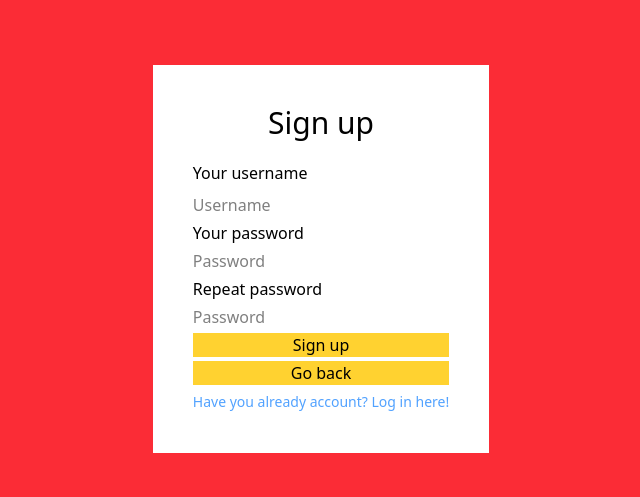
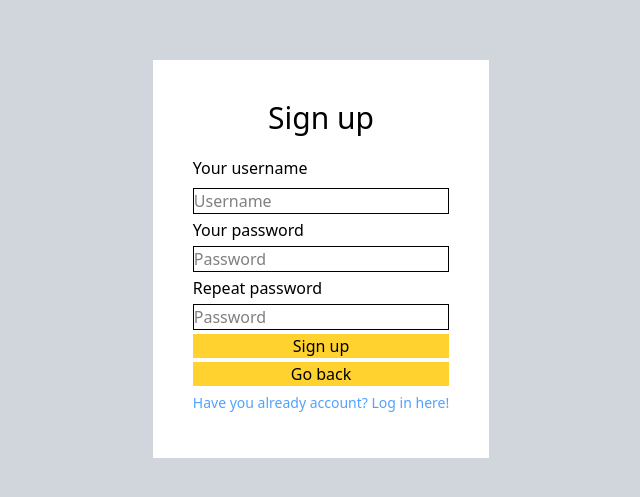
Before and after one commit to mSajewiczz/Zlotowka, a React (Vite) app in the folder frontend/: page /signUp in a window 1280 px wide. Shown: the part 141-638 px from the top of the page, without its empty margins (319-959 px from the left). Built offline with nearby package versions, Linux system fonts and the light colour scheme.

Commit message:
Created functions for handling forms

```diff
--- a/frontend/src/routes/logIn.tsx
+++ b/frontend/src/routes/logIn.tsx
@@ -12,6 +12,7 @@ function RouteComponent() {
   const [userData, setUserData] = useState({userName: "", userPassword: ""});
 
 
+
 	return createPortal(
 		<div className="absolute bg-red-500 w-screen h-screen z-10 top-0 flex flex-col justify-center items-center">
 			<div className="flex flex-col bg-white p-10 gap-5 items-center">
@@ -20,17 +21,22 @@ function RouteComponent() {
 				<form action="" className="flex flex-col gap-1">
 					<label htmlFor="" className="flex flex-col gap-2">
 						<p>Your username</p>
-						<input type="text" placeholder="Username" value={userData.userName} onChange={(e) => {
+						<input className="border" type="text" placeholder="Username" value={userData.userName} onChange={(e) => {
               setUserData({...userData, userName: e.target.value}), console.log(userData.userName)
             }}/>
 					</label>
 					<label htmlFor="" className="flex flex-col gap-1">
 						<p>Your password</p>
-						<input type="password" placeholder="Password" value={userData.userPassword} onChange={(e) => {
+						<input className="border" type="password" placeholder="Password" value={userData.userPassword} onChange={(e) => {
               setUserData({...userData, userPassword: e.target.value}), console.log(userData.userPassword)
             }}/>
 					</label>
-					<button className="bg-amber-300 cursor-pointer">Log in</button>
+					<button className="bg-amber-300 cursor-pointer" onClick={(e) => {
+            e.preventDefault();
+            console.log("userName: " + userData.userName);
+            console.log("password: " + userData.userPassword);
+
+          }}>Log in</button>
 					<Link to="/">
 						<button className="w-full cursor-pointer bg-amber-300" onClick={close}>
 							Go back
--- a/frontend/src/routes/signUp.tsx
+++ b/frontend/src/routes/signUp.tsx
@@ -1,33 +1,57 @@
 import { createFileRoute, Link } from "@tanstack/react-router";
 import { createPortal } from "react-dom";
+import { useState, useRef } from "react";
 
 export const Route = createFileRoute("/signUp")({
 	component: RouteComponent,
 });
 
 function RouteComponent() {
+
+
+  const [errorMessage, setErrorMessage] = useState("");
+  const [userData, setUserData] = useState({userName: "", userPassword: "", userRepeatPassword: ""});
+
 	return createPortal(
-		<div className="absolute bg-red-500 w-screen h-screen z-10 top-0 flex flex-col justify-center items-center">
+		<div className="absolute bg-gray-300 w-screen h-screen z-10 top-0 flex flex-col justify-center items-center">
 			<div className="flex flex-col bg-white p-10 gap-5 items-center">
 				<h2 className="text-3xl">Sign up</h2>
 
 				<form action="" className="flex flex-col gap-1">
 					<label htmlFor="" className="flex flex-col gap-2">
 						<p>Your username</p>
-						<input type="text" placeholder="Username" />
+						<input className="border"  type="text" placeholder="Username" value = {userData.userName} onChange={(e) => {
+              setUserData({...userData, userName: e.target.value});
+            }}/>
 					</label>
 
 					<label htmlFor="" className="flex flex-col gap-1">
 						<p>Your password</p>
-						<input type="password" placeholder="Password" />
+						<input className="border" type="password" placeholder="Password" value = {userData.userPassword} onChange={(e) => {
+              setUserData({...userData, userPassword: e.target.value});
+            }}/>
 					</label>
 
           <label htmlFor="" className="flex flex-col gap-1">
 						<p>Repeat password</p>
-						<input type="password" placeholder="Password" />
+						<input className="border" type="password" placeholder="Password" value = {userData.userRepeatPassword} onChange={(e) => {
+              setUserData({...userData, userRepeatPassword: e.target.value});
+            }}/>
 					</label>
 
-					<button className="bg-amber-300 cursor-pointer">Sign up</button>
+					<button className="bg-amber-300 cursor-pointer" onClick={(e) => {
+            e.preventDefault();
+            // console.log("userName: " + userData.userName);
+            // console.log("password: " + userData.userPassword);
+            // console.log("repeat password: " + userData.userRepeatPassword);
+
+            if(userData.userPassword !== userData.userRepeatPassword) {
+              setErrorMessage("Passwords aren't the same!");
+            } else {
+              setErrorMessage("");
+            }
+
+          }}>Sign up</button>
 					<Link to="/">
 						<button className="w-full cursor-pointer bg-amber-300" onClick={close}>
 							Go back
@@ -39,6 +63,8 @@ function RouteComponent() {
 							Have you already account? Log in here!
 						</button>
 					</Link>
+
+          <p className="text-red-700">{errorMessage}</p>
 				</form>
 			</div>
 		</div>,
```
